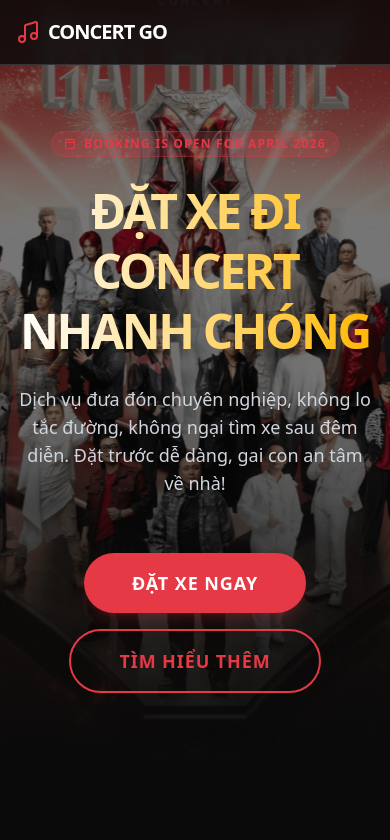
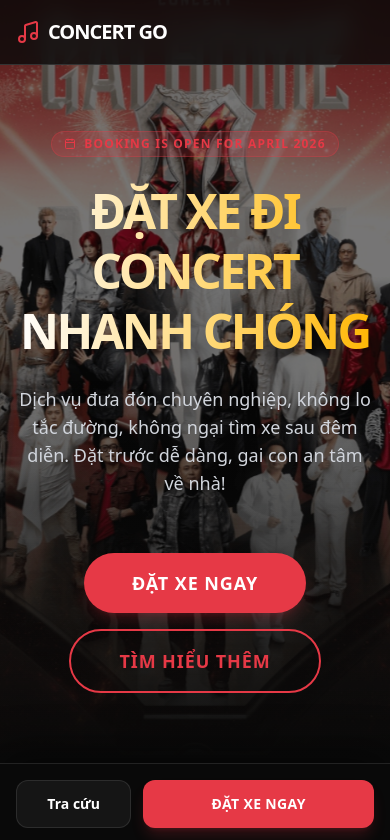
Before and after one commit to Tonygoodkid/concert, a Next.js app: page / in a window 390 px wide. Shown: the top 840 px of the page. Built offline with nearby package versions, Linux system fonts and the light colour scheme.

Commit message:
feat: add sticky mobile bottom navigation for booking and tracking

```diff
--- a/components/layout/Footer.tsx
+++ b/components/layout/Footer.tsx
@@ -34,6 +34,20 @@ export default function Footer() {
           © 2026 Concert Go. All Rights Reserved. Designed for concert lovers.
         </div>
       </div>
+
+      {/* Mobile Bottom Navigation Bar */}
+      <div className="md:hidden fixed bottom-0 left-0 right-0 p-4 bg-background/95 backdrop-blur-xl border-t border-white/10 z-50 flex gap-3 shadow-[0_-10px_40px_rgba(0,0,0,0.5)]">
+        <Link href="/tracking" className="flex-1">
+          <button className="w-full h-12 bg-white/5 active:bg-white/10 text-white rounded-xl text-sm font-bold border border-white/10 flex items-center justify-center gap-2 transition-colors">
+            Tra cứu
+          </button>
+        </Link>
+        <Link href="/booking" className="flex-[2]">
+          <button className="w-full h-12 bg-primary active:bg-primary/80 text-white rounded-xl text-sm font-bold shadow-lg shadow-primary/20 uppercase tracking-wide transition-colors">
+            Đặt xe ngay
+          </button>
+        </Link>
+      </div>
     </footer>
   );
 }
```
